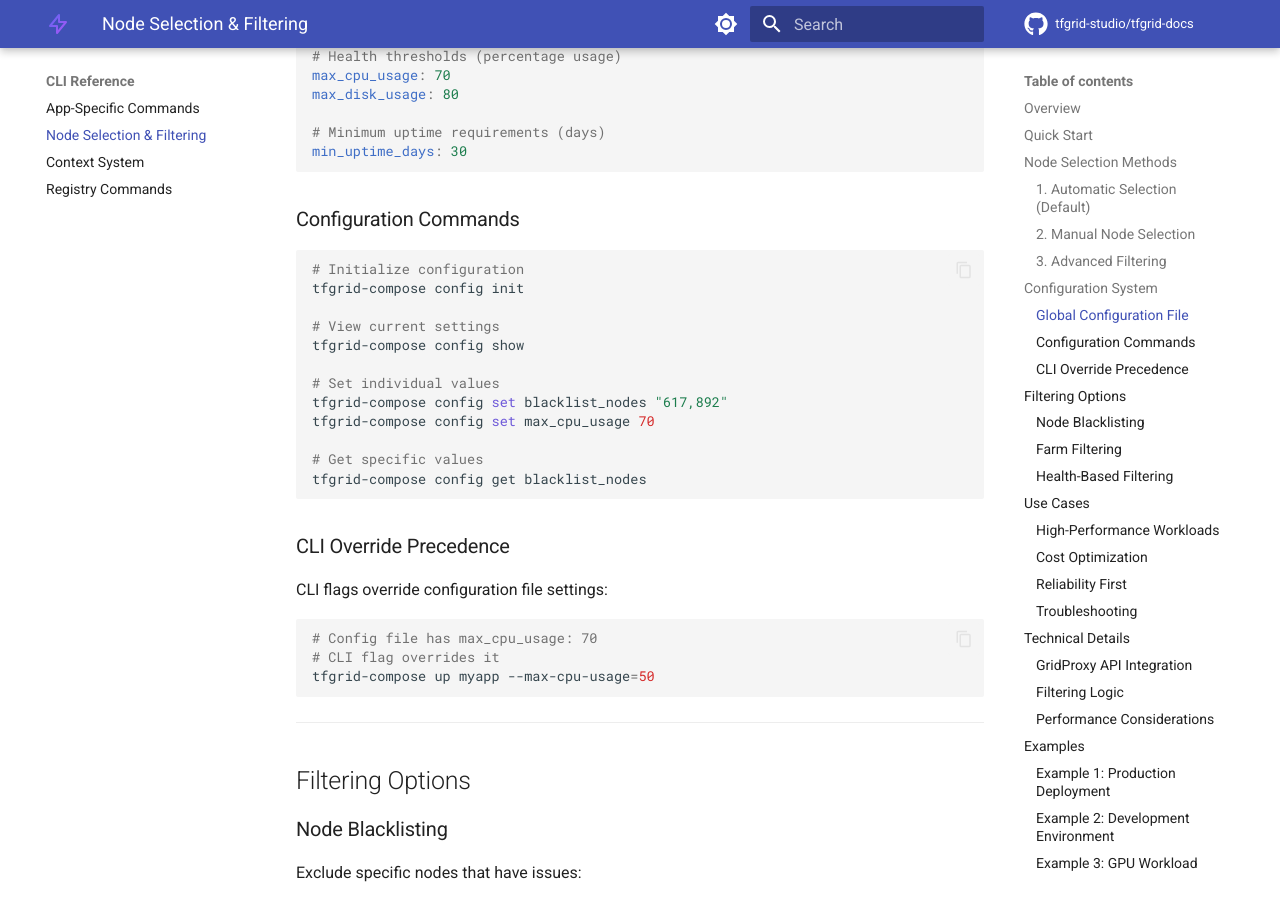
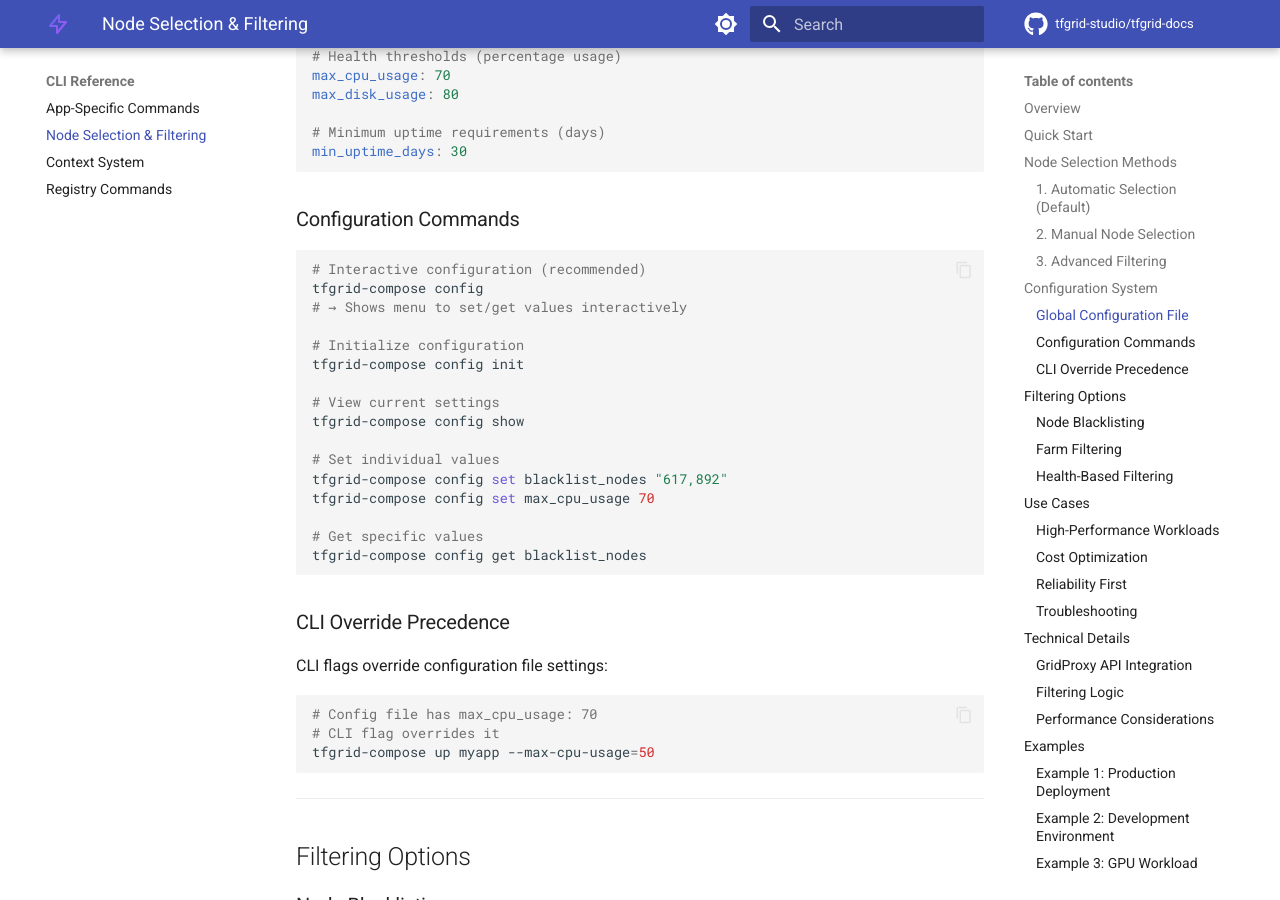
Before and after one commit to tfgrid-studio/tfgrid-docs, an MkDocs documentation site: the page built from docs/cli/node-selection.md, in a window 1280 px wide and 900 px high, scrolled down 2164 px. Built offline with MkDocs 1.6.1 and Material for MkDocs 9.7.7, drawn with Linux system fonts in a browser that asks for light colours; comment, search, counter and statistics services are not loaded; the version menu is left out.

Commit message:
docs: Add interactive config command example to node selection guide

````diff
--- a/docs/cli/node-selection.md
+++ b/docs/cli/node-selection.md
@@ -112,6 +112,10 @@ min_uptime_days: 30
 ### Configuration Commands
 
 ```bash
+# Interactive configuration (recommended)
+tfgrid-compose config
+# → Shows menu to set/get values interactively
+
 # Initialize configuration
 tfgrid-compose config init
 
````
